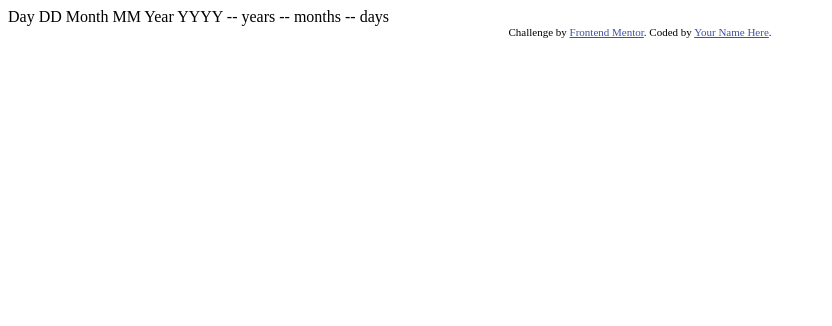
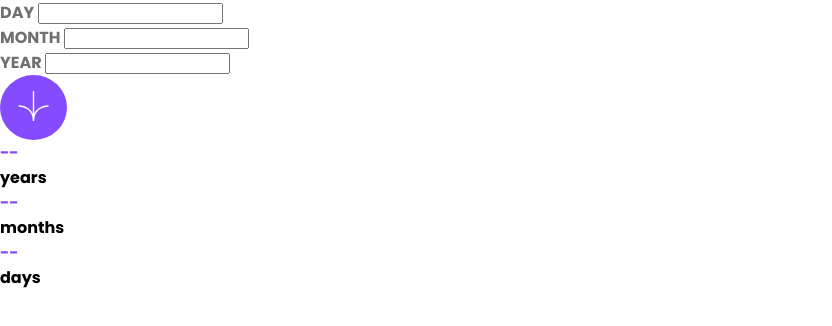
Before and after one commit to uzainmalik123/agecalc, a website: page index.html in a window 1280 px wide. Shown: the whole page, without its empty margins (0-832 px from the left). Drawn offline with Linux system fonts and the light colour scheme.

Commit message:
updated html and css file

```diff
--- a/index.html
+++ b/index.html
@@ -1,37 +1,44 @@
 <!DOCTYPE html>
 <html lang="en">
-<head>
-  <meta charset="UTF-8">
-  <meta name="viewport" content="width=device-width, initial-scale=1.0"> <!-- displays site properly based on user's device -->
-
-  <link rel="icon" type="image/png" sizes="32x32" href="./assets/images/favicon-32x32.png">
-
-  <title>Frontend Mentor | Age calculator app</title>
-
-  <!-- Feel free to remove these styles or customise in your own stylesheet 👍 -->
-  <style>
-    .attribution { font-size: 11px; text-align: center; }
-    .attribution a { color: hsl(228, 45%, 44%); }
-  </style>
-</head>
-<body>
-
-  Day
-  DD
-
-  Month
-  MM
-
-  Year
-  YYYY
-
-  -- years
-  -- months
-  -- days
-
-  <div class="attribution">
-    Challenge by <a href="https://www.frontendmentor.io?ref=challenge" target="_blank">Frontend Mentor</a>.
-    Coded by <a href="#">Your Name Here</a>.
-  </div>
-</body>
+  <head>
+    <link rel="stylesheet" href="style.css" />
+    <meta charset="UTF-8" />
+    <meta name="viewport" content="width=device-width, initial-scale=1.0" />
+    <link
+      rel="icon"
+      type="image/png"
+      sizes="32x32"
+      href="./assets/images/favicon-32x32.png"
+    />
+    <title>Frontend Mentor |</title>
+  </head>
+  <body>
+    <div class="container">
+      <div class="card">
+        <div class="card-inputs">
+          <div class="card-day">
+            <label> DAY </label>
+            <input type="text" required />
+          </div>
+          <div class="card-month">
+            <label> MONTH </label>
+            <input type="text" required />
+          </div>
+          <div class="card-year">
+            <label> YEAR </label>
+            <input type="text" required />
+          </div>
+        </div>
+        <div class="card-button">
+          <button><img src="./assets/images/icon-arrow.svg" alt="Confirm"></button>
+        </div>
+        <div class="card-date">
+          <div class="year"><div class="y purple-text">--</div>years</div>
+          <div class="month"><div class="m purple-text">--</div>months</div>
+          <div class="day"><div class="d purple-text">--</div>days</div>
+        </div>
+      </div>
+    </div>
+    <script src="script.js"></script>
+  </body>
 </html>
--- a/package.json
+++ b/package.json
@@ -4,7 +4,7 @@
   "description": "![Design preview for the Age calculator app coding challenge](./design/desktop-preview.jpg)",
   "main": "index.js",
   "scripts": {
-    "test": "echo \"Error: no test specified\" && exit 1"
+    "start": "vite"
   },
   "repository": {
     "type": "git",
--- /dev/null
+++ b/style.css
@@ -0,0 +1,27 @@
+@import url('https://fonts.googleapis.com/css2?family=Poppins:ital,wght@0,700;1,400;1,800&display=swap');
+
+body {
+    margin: 0;
+    font-family: 'Poppins', sans-serif;
+}
+label {
+    color: hsl(0, 1%, 44%);
+}
+input {
+    color: hsl(0, 0%, 8%);
+}
+button {
+    background-color: hsl(259, 100%, 65%);
+
+    border: none;
+    outline: none;
+    border-radius: 50%;
+    padding: 1rem;
+}
+img {
+    width: 35px;
+    height: 30px;
+}
+.purple-text {
+    color: hsl(259, 100%, 65%);
+}
```
Also changed, not shown: script.js (added).
